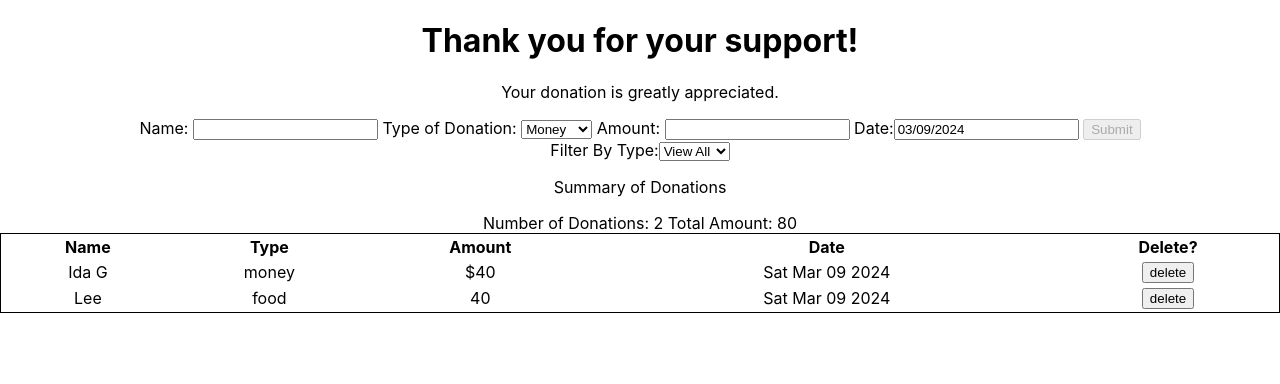
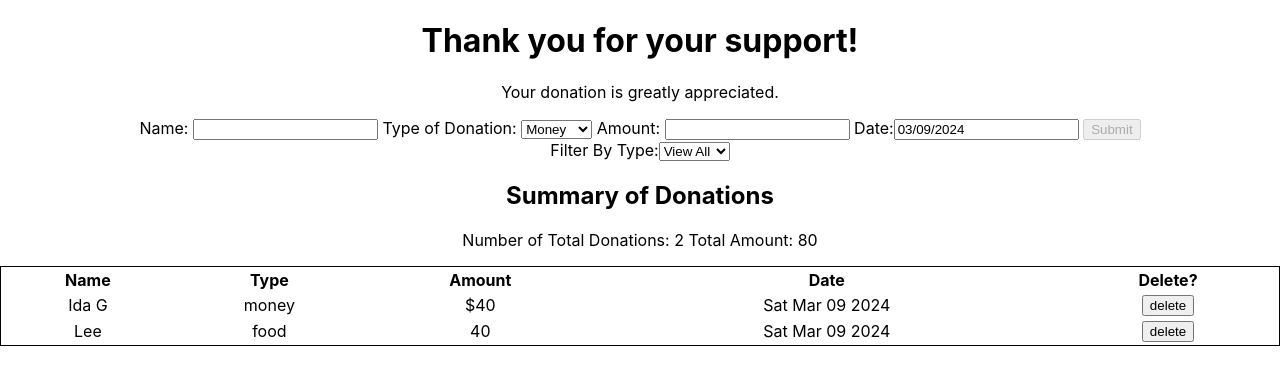
Before and after one commit to idago123/donation-app, a React (Create React App) app: page / in a window 1280 px wide. Shown: the top 384 px of the page. Built offline with nearby package versions, Linux system fonts and the light colour scheme.

Commit message:
Add summary of type donations

```diff
--- a/src/DonationForm.js
+++ b/src/DonationForm.js
@@ -25,6 +25,8 @@ const DonationForm = () => {
     const [data, setData] = useState(storeDonationData);
     const [dataFilter, setdataFilter] = useState(data);
     const [listClicked, setListClicked] = useState(false);
+    const [newType, setNewType] = useState("");
+
 
     const dataHandler = (e) => {
         e.preventDefault();
@@ -50,34 +52,40 @@ const DonationForm = () => {
     const calculateDonations = () => {
         let sumOfAmount = 0;
         let sumOfNumberOfDonations = data.length;
+        let sumOfNumberOfTypeDonations = dataFilter.length;
+        let sumOfNumberOfTypeAmount = 0;
+
+        console.log("list clicked?", listClicked)
 
         for (const donation of data) {
             sumOfAmount =  sumOfAmount + Number(donation.amount);
         }
 
-        return { sumOfAmount, sumOfNumberOfDonations }
+        if (listClicked) {
+            for (const donation of dataFilter) {
+                sumOfNumberOfTypeAmount = sumOfNumberOfTypeAmount + Number(donation.amount);
+            }
+
+        }
+        return { sumOfAmount, sumOfNumberOfDonations, sumOfNumberOfTypeDonations, sumOfNumberOfTypeAmount }
     }
 
-    const { sumOfAmount, sumOfNumberOfDonations } = calculateDonations()
+    const { sumOfAmount, sumOfNumberOfDonations, sumOfNumberOfTypeDonations, sumOfNumberOfTypeAmount } = calculateDonations()
 
     const filterType = (type) => {
         let temp = data
-        // console.log("type:", type)
-
         const filterList = temp.filter((item, index) => item.type === type)
-        console.log(filterList)
-        // setData(filterList)
         setdataFilter(filterList)
-        console.log(dataFilter)
 
         if (type === "all") {
             console.log("type all?:", type)
             setListClicked(false)
-            // return data
-
         } else {
             setListClicked(true)
         }
+        setNewType(type)
+        console.log("filter type ?:", type)
+
     }
 
     useEffect(() => {
@@ -124,10 +132,13 @@ const DonationForm = () => {
                     </label>
             </div>
             <div>
-                <p>Summary of Donations</p>
-                    Number of Donations:{" "} {sumOfNumberOfDonations}{" "}
-                    Total Amount:{" "} {sumOfAmount}
-                </div>
+                <h2>Summary of Donations</h2>
+                    <p>Number of Total Donations:{" "} {sumOfNumberOfDonations}{" "}
+                    Total Amount:{" "} {sumOfAmount} </p>
+                    <p>{listClicked && `Number of ${newType} Donations: ${sumOfNumberOfTypeDonations}
+                    Total ${newType} amount: ${sumOfNumberOfTypeAmount}`}</p>
+            </div>
+
                 {listClicked ? <DonationList list={dataFilter} deleteDonation={deleteDonation}/> : <DonationList list={data} deleteDonation={deleteDonation}/>}
         </>
     )
```
